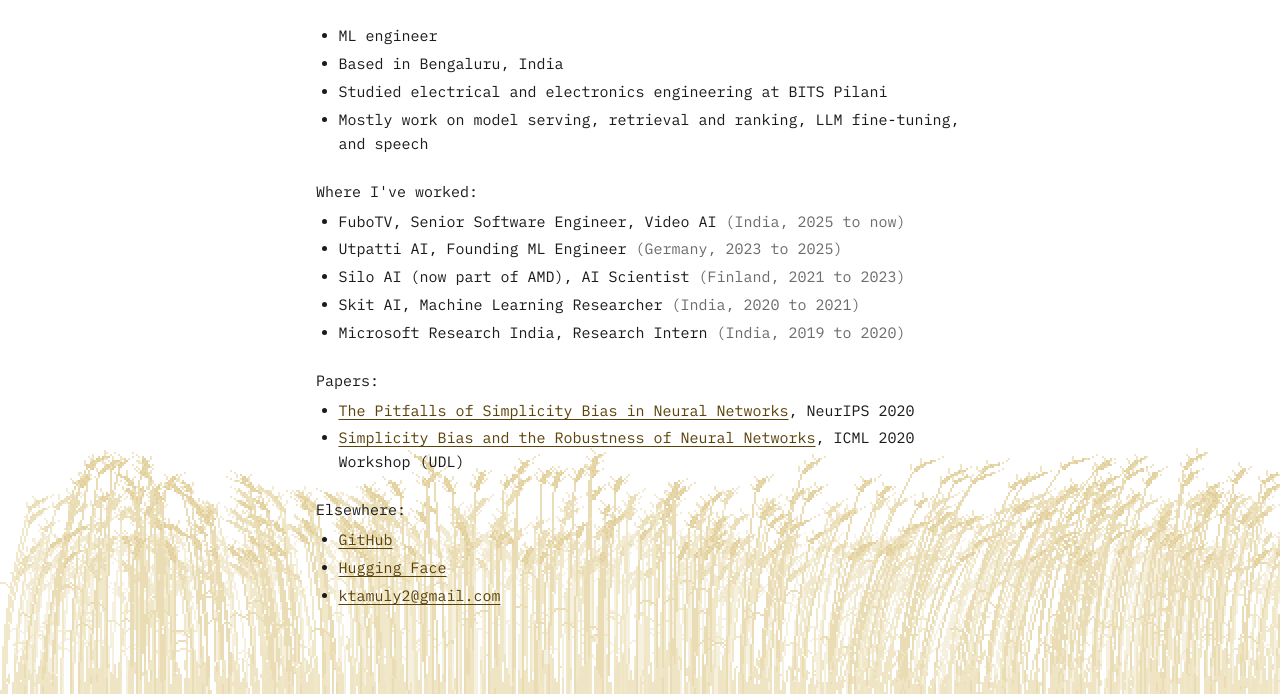
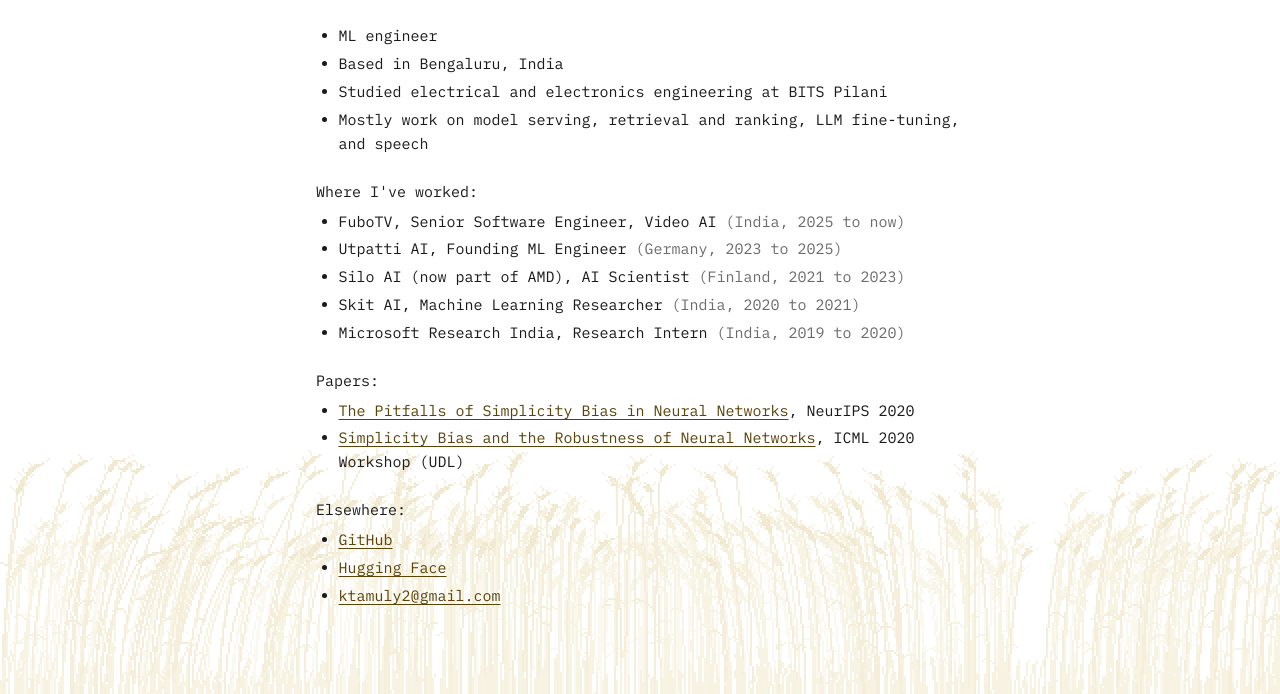
Before and after one commit to ktamuly/ktamuly.github.io, a plain HTML site: page index.html in a window 1280 px wide. Shown: the part 106-800 px from the top of the page. Drawn offline with Linux system fonts and the light colour scheme.

Commit message:
Soften wheat field

```diff
--- a/index.html
+++ b/index.html
@@ -13,7 +13,8 @@ body { margin: 0; background: var(--bg); color: var(--fg);
   font: 15px/1.6 "IBM Plex Mono", ui-monospace, "SF Mono", Menlo, Consolas, monospace; }
 main { position: relative; z-index: 1; max-width: 680px; margin: 0 auto; padding-block: 48px 40px;
   padding-left: max(16px, env(safe-area-inset-left, 0px)); padding-right: max(16px, env(safe-area-inset-right, 0px)); }
-.field { position: fixed; left: 0; bottom: 0; z-index: 0; width: 100%; height: 260px; image-rendering: pixelated; pointer-events: none; opacity: 0.6; }
+.field { position: fixed; left: 0; bottom: 0; z-index: 0; width: 100%; height: 260px; image-rendering: pixelated; pointer-events: none; }
+@view-transition { navigation: auto; }
 h1 { font-size: 1.35em; line-height: 1.25; margin: 0 0 0.3em; font-weight: 600; text-wrap: balance; }
 nav { margin: 0 0 1.8em; color: var(--muted); }
 .site { margin: 0 0 0.2em; font-weight: 600; }
@@ -36,7 +37,6 @@ a:focus-visible { outline: 2px solid var(--link); outline-offset: 2px; }
 .post p { margin: 0.9em 0; }
 .post li { margin: 0.45em 0; }
 .post code { background: #f3f1ea; padding: 0.05em 0.3em; border-radius: 3px; overflow-wrap: anywhere; }
-.post ~ .field { opacity: 0.22; height: 170px; }
 figure { margin: 1.6em 0 1.8em; }
 figure svg { display: block; width: 100%; height: auto; font-family: inherit; }
 figcaption { color: var(--muted); font-size: 13px; line-height: 1.5; margin-top: 0.7em; }
@@ -97,9 +97,9 @@ td.long { white-space: normal; min-width: 18em; }
 
   // far to near: density per pixel of width, height range, colours (stem, ear, ear edge, awn), how much it moves
   var LAYERS = [
-    { n: 0.50, h: [44, 74],  stem: [240, 231, 201], ear: [236, 224, 186], edge: [231, 216, 171], awn: [243, 236, 213], sway: 0.75 },
-    { n: 0.42, h: [54, 94],  stem: [232, 217, 166], ear: [226, 206, 145], edge: [218, 195, 126], awn: [237, 224, 181], sway: 0.9 },
-    { n: 0.34, h: [62, 112], stem: [221, 199, 134], ear: [214, 187, 110], edge: [203, 173, 93],  awn: [230, 212, 154], sway: 1.0 }
+    { n: 0.34, h: [44, 74],  stem: [240, 231, 201], ear: [236, 224, 186], edge: [231, 216, 171], awn: [243, 236, 213], sway: 0.75 },
+    { n: 0.28, h: [54, 94],  stem: [232, 217, 166], ear: [226, 206, 145], edge: [218, 195, 126], awn: [237, 224, 181], sway: 0.9 },
+    { n: 0.22, h: [62, 112], stem: [221, 199, 134], ear: [214, 187, 110], edge: [203, 173, 93],  awn: [230, 212, 154], sway: 1.0 }
   ];
   var stalks = [];
   LAYERS.forEach(function (L) {
@@ -112,13 +112,14 @@ td.long { white-space: normal; min-width: 18em; }
     }
   });
   var GRASS = { stem: [228, 211, 156], sway: 0.6 }, blades = [];
-  for (var g = 0; g < MAXW * 1.1; g++) blades.push({ x: rnd() * MAXW, h: 5 + rnd() * rnd() * 26, stiff: 0.6 + rnd() * 0.8, lag: rnd() });
+  for (var g = 0; g < MAXW * 0.8; g++) blades.push({ x: rnd() * MAXW, h: 5 + rnd() * rnd() * 26, stiff: 0.6 + rnd() * 0.8, lag: rnd() });
 
+  var FAINT = 77;   // how solid the wheat is, out of 255
   function px(x, y, col) {
     x = Math.round(x); y = Math.round(y);
     if (x < 0 || x >= W || y < 0 || y >= H) return;
     var i = (y * W + x) * 4;
-    d[i] = col[0]; d[i + 1] = col[1]; d[i + 2] = col[2]; d[i + 3] = 255;
+    d[i] = col[0]; d[i + 1] = col[1]; d[i + 2] = col[2]; d[i + 3] = FAINT;
   }
   // Tip displacement as a fraction of height: a steady lean plus gusts that travel across the field.
   function wind(x, t) {
@@ -157,15 +158,18 @@ td.long { white-space: normal; min-width: 18em; }
     c.width = W; c.height = H;
     img = ctx.createImageData(W, H); d = img.data;
   }
+  // The wind runs on the wall clock, so the field carries on from the same moment on every page.
+  function now() { return Date.now() / 1000 - 1764000000; }
   var still = window.matchMedia && window.matchMedia("(prefers-reduced-motion: reduce)").matches, last = -1e9;
   function frame(ts) {
     if (Math.min(MAXW, Math.ceil(c.clientWidth / S)) !== W) size();
-    if (W > 0 && ts - last > 80) { last = ts; draw(ts / 1000); }                                           // about 12 frames a second
+    if (W > 0 && ts - last > 80) { last = ts; draw(now()); }                                               // about 12 frames a second
     requestAnimationFrame(frame);
   }
   size();
-  window.addEventListener("resize", function () { size(); draw(performance.now() / 1000); });
-  if (still) { if (W > 0) draw(0); } else requestAnimationFrame(frame);
+  if (W > 0) draw(still ? 0 : now());                                                                      // in place before the first paint
+  window.addEventListener("resize", function () { size(); if (W > 0) draw(still ? 0 : now()); });
+  if (!still) requestAnimationFrame(frame);
 })();
 </script>
 </body>
```
Also changed, not shown: projects/index.html (+14 -10 lines), projects/tiny-voca-hindi/index.html (+14 -10 lines), writing/index.html (+14 -10 lines), writing/inkling-2-mini/index.html (+14 -10 lines), writing/ntk-alignment/index.html (+14 -10 lines).
